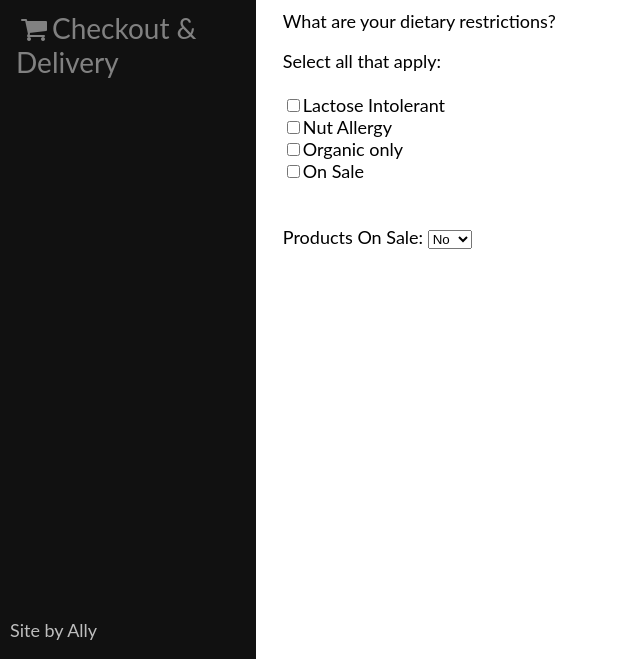
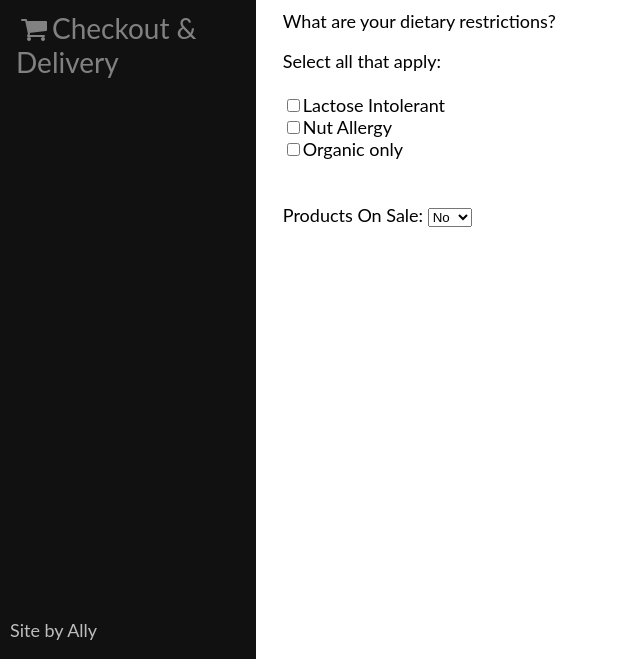
Before and after one commit to ahutc050/ahutc050.github.io, a plain HTML site: page Lab 3/index.html in a window 1280 px wide. Shown: the part 141-800 px from the top of the page, without its empty margins (0-640 px from the left). Drawn offline with Linux system fonts and the light colour scheme.

Commit message:
-remove on sale checkmark

```diff
--- a/Lab 3/index.html
+++ b/Lab 3/index.html
@@ -32,7 +32,6 @@
     <input type="checkbox" id="lactoseSelect" name = "lactoseSelect" onchange="populateListProductChoices()">Lactose Intolerant</input><br>
     <input type="checkbox" id="nutSelect" name = "nutSelect" onchange="populateListProductChoices()">Nut Allergy</input><br>
     <input type="checkbox" id="organicSelect" name = "organicSelect" onchange="populateListProductChoices()">Organic only</input><br>
-    <input type="checkbox" id="onSaleSelect" name = "onSaleSelec" onchange="populateListProductChoices()">On Sale</input><br>
     <br><br>
     Products On Sale:
     <select id="sOnSaleSelect" name="sOnSaleSelect" onchange="populateListProductChoices()">
```
